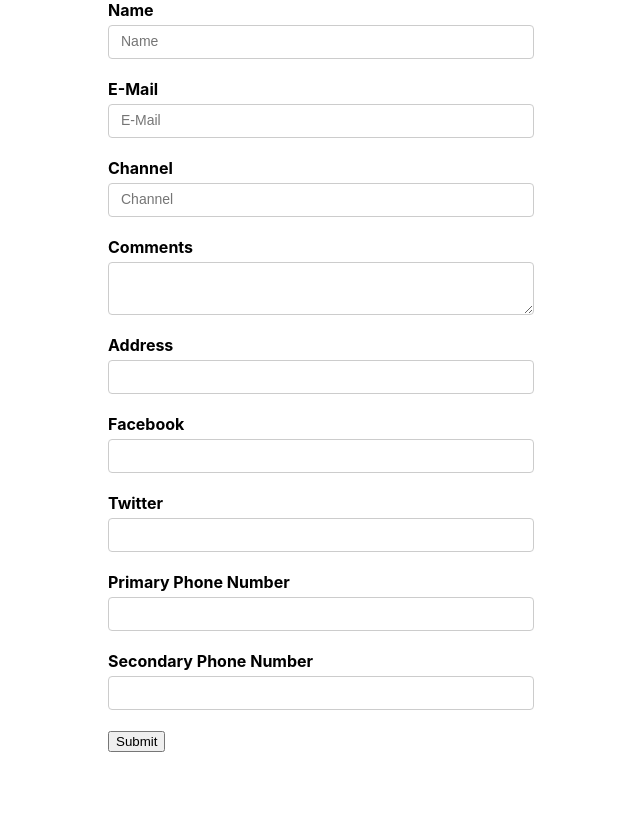
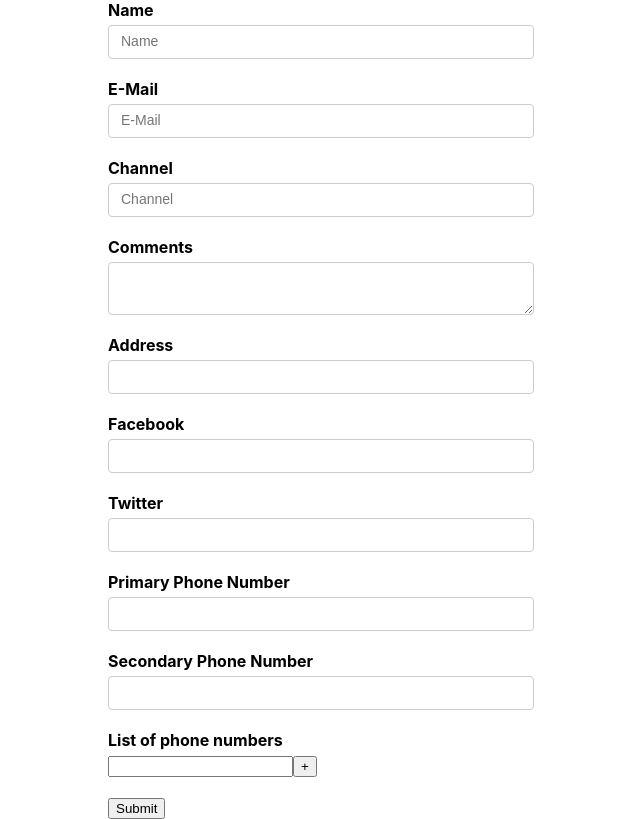
Before and after one commit to premrajah/react-formik, a React (Create React App) app: page / in a window 1280 px wide. Shown: the whole page, without its empty margins (319-959 px from the left). Built offline with nearby package versions, Linux system fonts and the light colour scheme.

Commit message:
added FieldArrayComponent

```diff
--- a/src/components/YouTubeForm.js
+++ b/src/components/YouTubeForm.js
@@ -1,5 +1,5 @@
 import React from 'react'
-import { Formik, Form, Field, ErrorMessage } from 'formik';
+import { Formik, Form, Field, FieldArray, ErrorMessage } from 'formik';
 import * as Yup from 'yup'; // object schema validation
 import TextError from './TextError';
 
@@ -13,7 +13,8 @@
         facebook: "",
         twitter: ""
     },
-    phoneNumbers: ["", ""]
+    phoneNumbers: ["", ""],
+    phNumbers: [""],
 }
 
 const onSubmit = values => {
@@ -99,6 +100,34 @@
                     <Field type="text" id="secondaryPh" name="phoneNumbers[1]" />
                 </div>
 
+                <div className="form-control">
+                    <label>List of phone numbers</label>
+                    <FieldArray name="phNumbers">
+                        {
+                            (fieldArrayProps) => {
+                                const { push, remove, form } = fieldArrayProps;
+                                const { values } = form;
+                                const { phNumbers } = values;
+
+                                // console.log('field array props ', fieldArrayProps);
+                                return <div>
+                                    {
+                                        phNumbers.map((phNumber, index) => (
+                                            <div key={index}>
+                                                <Field name={`phNumbers[${index}]`} />
+                                                {
+                                                    index > 0 && <button type="button" onClick={() => remove(index)}> - </button>
+                                                }
+                                                <button type="button" onClick={() => push("")}> + </button>
+                                            </div>
+                                        ))
+                                    }
+                                </div>
+                            }
+                        }
+                    </FieldArray>
+                </div>
+
                 <button type="submit">Submit</button>
 
             </Form>
```
